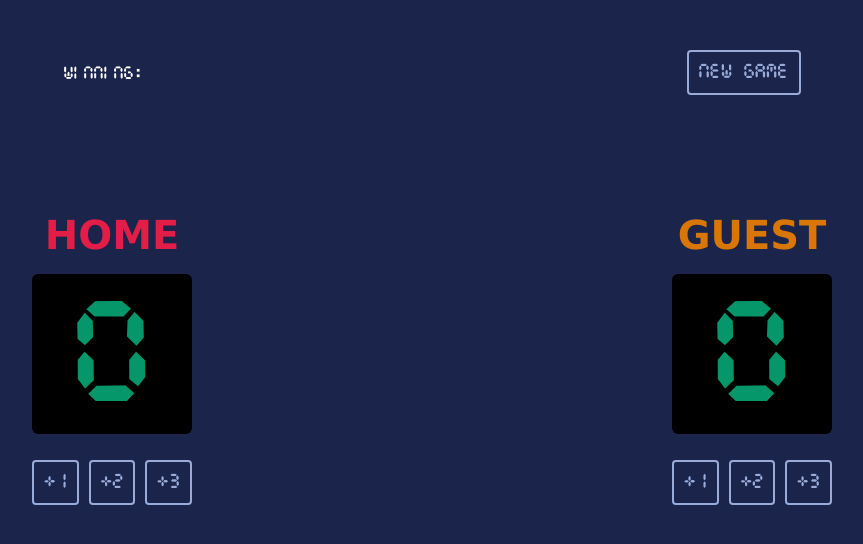
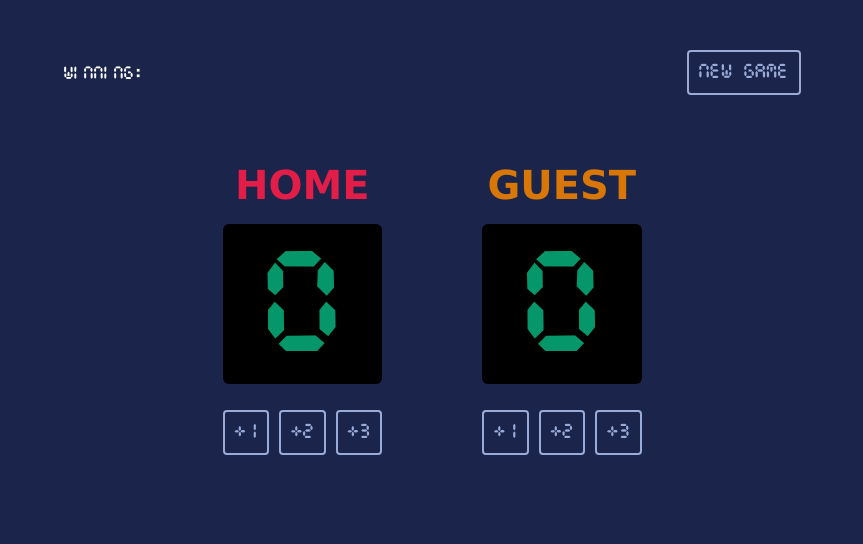
Before and after one commit to vlopeznadal/basketball-scoreboard, a plain HTML site: page index.html in a window 1280 px wide. Shown: the whole page, without its empty margins (208-1071 px from the left). Drawn offline with Linux system fonts and the light colour scheme.

Commit message:
Restructured flexbox

```diff
--- a/style.css
+++ b/style.css
@@ -15,6 +15,16 @@ body {
 
 /* SECTIONS */
 
+.header {
+    padding-top: 50px;
+    justify-content: space-around;
+}
+
+.main {
+    justify-content: center;
+    gap: 100px;
+}
+
 .score {
     padding: 26px 0 0 0;
 }
@@ -31,9 +41,7 @@ body {
 /* FLEXBOX */
 
 #container {
-    padding-top: 50px;
     display: flex;
-    justify-content: space-around;
 }
 
 /* HEADERS */
@@ -67,4 +75,5 @@ h3 {
     height: 45px;
     font-size: 18px;
     padding: 10px;
+    cursor: pointer;
 }
```
